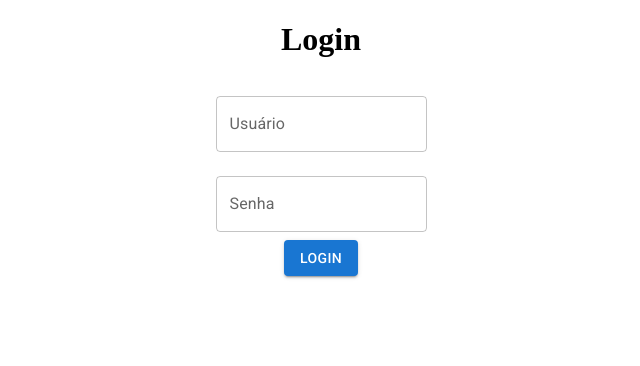
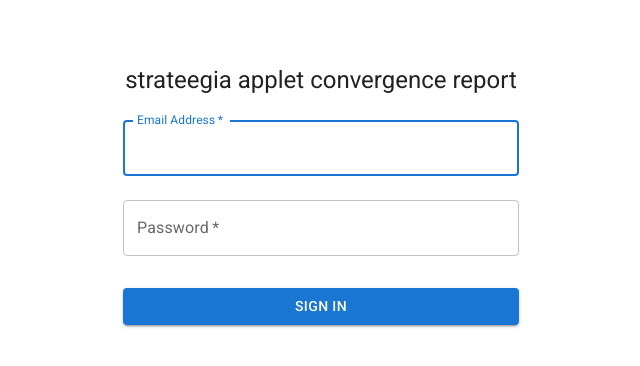
Before and after one commit to filipecalegario/strateegia-convergence-report, a React (Create React App) app: page / in a window 1280 px wide. Shown: the top 366 px of the page, without its empty margins (319-959 px from the left). Built offline with nearby package versions, Linux system fonts and the light colour scheme.

Commit message:
add signin and navigate to report

```diff
--- a/src/App.js
+++ b/src/App.js
@@ -2,13 +2,14 @@ import './App.css';
 import { Routes, Route, Router } from 'react-router-dom';
 import Login from './pages/Login';
 import Report from './pages/Report';
+import Signin from './pages/Signin';
 
 function App() {
   return (
     <div className="App">
       <Routes>
-        <Route path="/" element={<Login/>}/>
-        <Route path="/report" element={<Report/>} />
+        <Route path="/" element={<Signin />} />
+        <Route path="/report" element={<Report />} />
       </Routes>
     </div>
   );
--- a/src/pages/Login.jsx
+++ b/src/pages/Login.jsx
@@ -1,12 +1,14 @@
 import { TextField } from "@mui/material";
 import { Button } from "@mui/material";
 import { useState } from "react";
-import {auth} from "strateegia-api";
+import { auth } from "strateegia-api";
+import { useNavigate } from "react-router-dom";
 
 // const API_URL_USERS = "https://api.strateegia.digital/users/v1/";
 
 function Login() {
   const [login, setLogin] = useState({ user: "", password: "" });
+  const navigate = useNavigate();
 
   function handleChange(e) {
     setLogin({ ...login, [e.target.name]: e.target.value });
@@ -17,8 +19,13 @@ function Login() {
     e.preventDefault();
     try {
       const accessToken = await auth(login.user, login.password);
-      console.log(accessToken);
-      localStorage.setItem("accessToken", accessToken);
+      if (accessToken) {
+        console.log(accessToken);
+        localStorage.setItem("accessToken", accessToken);
+        navigate("/report");
+      } else {
+        throw new Error("Invalid credentials");
+      }
     } catch (error) {
       console.log(error);
     }
--- a/src/pages/Report.jsx
+++ b/src/pages/Report.jsx
@@ -1,7 +1,88 @@
+import { useEffect, useState } from "react";
+import { useNavigate } from "react-router-dom";
+import { getAllProjects, getProjectById } from "strateegia-api";
+import {
+  FormControl,
+  InputLabel,
+  Select,
+  MenuItem,
+  Typography,
+} from "@mui/material";
+
 export default function Report() {
+  const accessToken = localStorage.getItem("accessToken");
+  // const navigate = useNavigate();
+  const [labs, setLabs] = useState([]);
+  const [selectedProject, setSelectedProject] = useState("");
+  const [maps, setMaps] = useState([]);
+  const [selectedMap, setSelectedMap] = useState("");
+
+  useEffect(() => {
+    async function fetchLab() {
+      try {
+        const response = await getAllProjects(accessToken);
+        setLabs(response);
+        console.log(labs);
+      } catch (error) {
+        console.log(error);
+      }
+    }
+    fetchLab();
+  }, []);
+
+  async function handleProjectChange(event) {
+    console.log("change");
+    setSelectedProject(event.target.value);
+    const response = await getProjectById(accessToken, event.target.value);
+    console.log(response);
+    setMaps(response.maps);
+    console.log(maps);
+    setSelectedMap(response.maps[0].id);
+  }
+
+  async function handleMapChange(event) {
+    setSelectedMap(event.target.value);
+  }
+
   return (
     <>
-      <h1>Report</h1>
+      <Typography component="h1" variant="h5">
+        Report
+      </Typography>
+      <FormControl fullWidth>
+        <InputLabel id="demo-simple-select-label">jornadas</InputLabel>
+        <Select
+          labelId="demo-simple-select-label"
+          id="demo-simple-select"
+          value={selectedProject}
+          label="projetos"
+          onChange={handleProjectChange}
+        >
+          {labs.map((lab) => {
+            return lab.projects.map((project) => {
+              return (
+                <MenuItem value={project.id}>
+                  {lab.lab.name ? lab.lab.name : "public"} - {project.title}
+                </MenuItem>
+              );
+            });
+          })}
+        </Select>
+      </FormControl>
+      <FormControl fullWidth>
+        <InputLabel id="mapas-label">mapas</InputLabel>
+        <Select
+          labelId="mapas-label"
+          id="mapas"
+          value={selectedMap}
+          label="projetos"
+          onChange={handleMapChange}
+        >
+          {maps.map((map) => {
+            return <MenuItem value={map.id}>{map.title}</MenuItem>;
+          })}
+        </Select>
+      </FormControl>
     </>
   );
 }
--- /dev/null
+++ b/src/pages/Signin.jsx
@@ -0,0 +1,133 @@
+import * as React from "react";
+import Button from "@mui/material/Button";
+import CssBaseline from "@mui/material/CssBaseline";
+import TextField from "@mui/material/TextField";
+import Link from "@mui/material/Link";
+import Box from "@mui/material/Box";
+import Typography from "@mui/material/Typography";
+import Container from "@mui/material/Container";
+import { createTheme, ThemeProvider } from "@mui/material/styles";
+import { auth } from "strateegia-api";
+import { useNavigate } from "react-router-dom";
+
+function Copyright(props) {
+  return (
+    <Typography
+      variant="body2"
+      color="text.secondary"
+      align="center"
+      {...props}
+    >
+      {"Copyright © "}
+      <Link color="inherit" href="https://mui.com/">
+        Your Website
+      </Link>{" "}
+      {new Date().getFullYear()}
+      {"."}
+    </Typography>
+  );
+}
+
+const theme = createTheme();
+
+export default function SignIn() {
+  const navigate = useNavigate();
+
+  const handleSubmit = async (event) => {
+    event.preventDefault();
+    const data = new FormData(event.currentTarget);
+    const user = data.get("email");
+    const password = data.get("password");
+    console.log({
+      email: user,
+      password: password,
+    });
+    try {
+      const accessToken = await auth(user, password);
+      if (accessToken) {
+        console.log(accessToken);
+        localStorage.setItem("accessToken", accessToken);
+        navigate("/report");
+      } else {
+        throw new Error("Invalid credentials");
+      }
+    } catch (error) {
+      console.log(error);
+    }
+  };
+
+  return (
+    <ThemeProvider theme={theme}>
+      <Container component="main" maxWidth="xs">
+        <CssBaseline />
+        <Box
+          sx={{
+            marginTop: 8,
+            display: "flex",
+            flexDirection: "column",
+            alignItems: "center",
+          }}
+        >
+          {/* <Avatar sx={{ m: 1, bgcolor: 'secondary.main' }}>
+            <LockOutlinedIcon />
+          </Avatar> */}
+          <Typography component="h1" variant="h5">
+            strateegia applet convergence report
+          </Typography>
+          <Box
+            component="form"
+            onSubmit={handleSubmit}
+            noValidate
+            sx={{ mt: 1 }}
+          >
+            <TextField
+              margin="normal"
+              required
+              fullWidth
+              id="email"
+              label="Email Address"
+              name="email"
+              autoComplete="email"
+              autoFocus
+            />
+            <TextField
+              margin="normal"
+              required
+              fullWidth
+              name="password"
+              label="Password"
+              type="password"
+              id="password"
+              autoComplete="current-password"
+            />
+            {/* <FormControlLabel
+              control={<Checkbox value="remember" color="primary" />}
+              label="Remember me"
+            /> */}
+            <Button
+              type="submit"
+              fullWidth
+              variant="contained"
+              sx={{ mt: 3, mb: 2 }}
+            >
+              Sign In
+            </Button>
+            {/* <Grid container>
+              <Grid item xs>
+                <Link href="#" variant="body2">
+                  Forgot password?
+                </Link>
+              </Grid>
+              <Grid item>
+                <Link href="#" variant="body2">
+                  {"Don't have an account? Sign Up"}
+                </Link>
+              </Grid>
+            </Grid> */}
+          </Box>
+        </Box>
+        {/* <Copyright sx={{ mt: 8, mb: 4 }} /> */}
+      </Container>
+    </ThemeProvider>
+  );
+}
```
